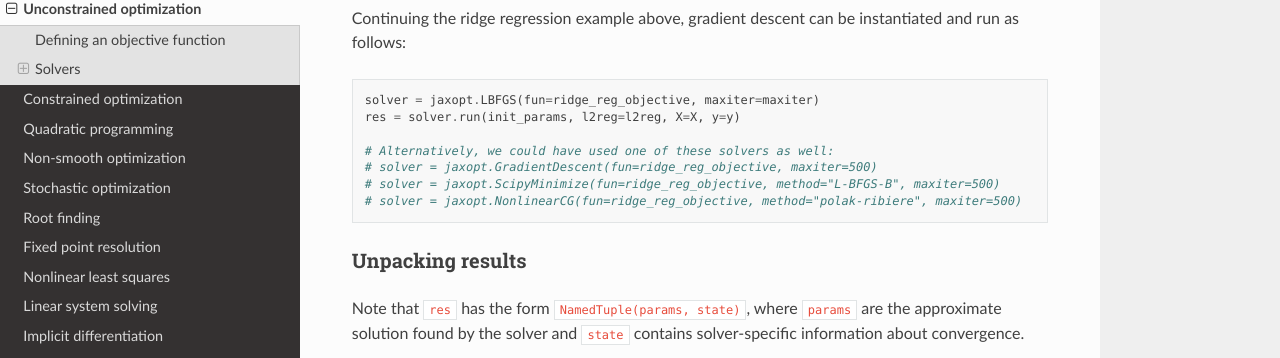
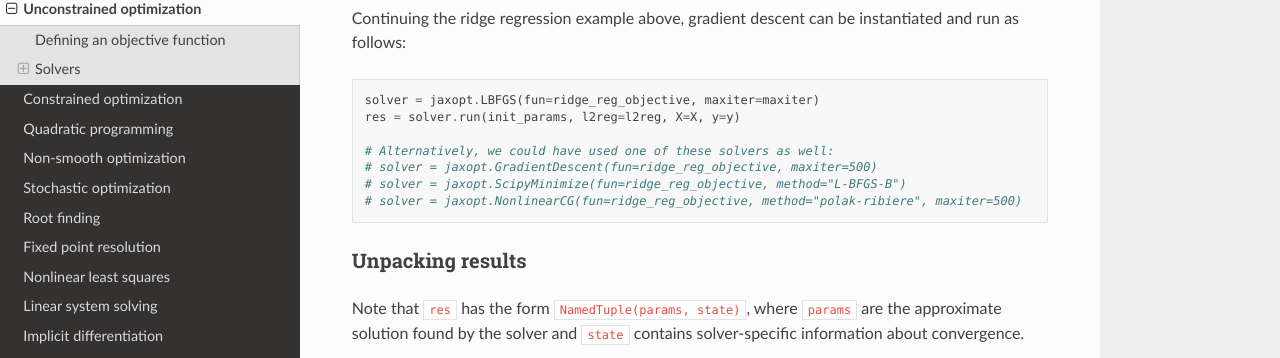
Before and after one commit to google/jaxopt, a Sphinx documentation site: the page built from docs/unconstrained.rst, in a window 1280 px wide and 900 px high, scrolled down 780 px. Shown: the part 117-475 px from the top of the window. Built offline with Sphinx 7.4.7 and the Read the Docs theme 2.0.0, drawn with Linux system fonts in a browser that asks for light colours; pages that are not in the unit, such as notebooks, are missing from menus.

Commit message:
Typo: ScipyMinimize doesn't have a maxiter argument

```diff
--- a/docs/unconstrained.rst
+++ b/docs/unconstrained.rst
@@ -52,7 +52,7 @@ instantiated and run as follows::
 
   # Alternatively, we could have used one of these solvers as well:
   # solver = jaxopt.GradientDescent(fun=ridge_reg_objective, maxiter=500)
-  # solver = jaxopt.ScipyMinimize(fun=ridge_reg_objective, method="L-BFGS-B", maxiter=500)
+  # solver = jaxopt.ScipyMinimize(fun=ridge_reg_objective, method="L-BFGS-B")
   # solver = jaxopt.NonlinearCG(fun=ridge_reg_objective, method="polak-ribiere", maxiter=500)
 
 Unpacking results
```
